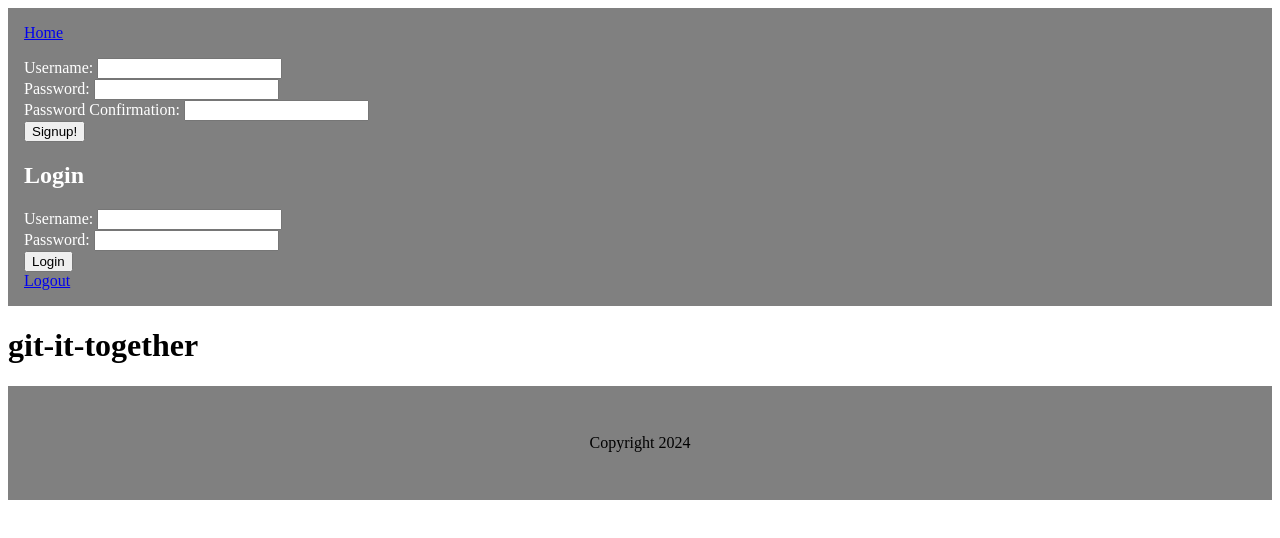
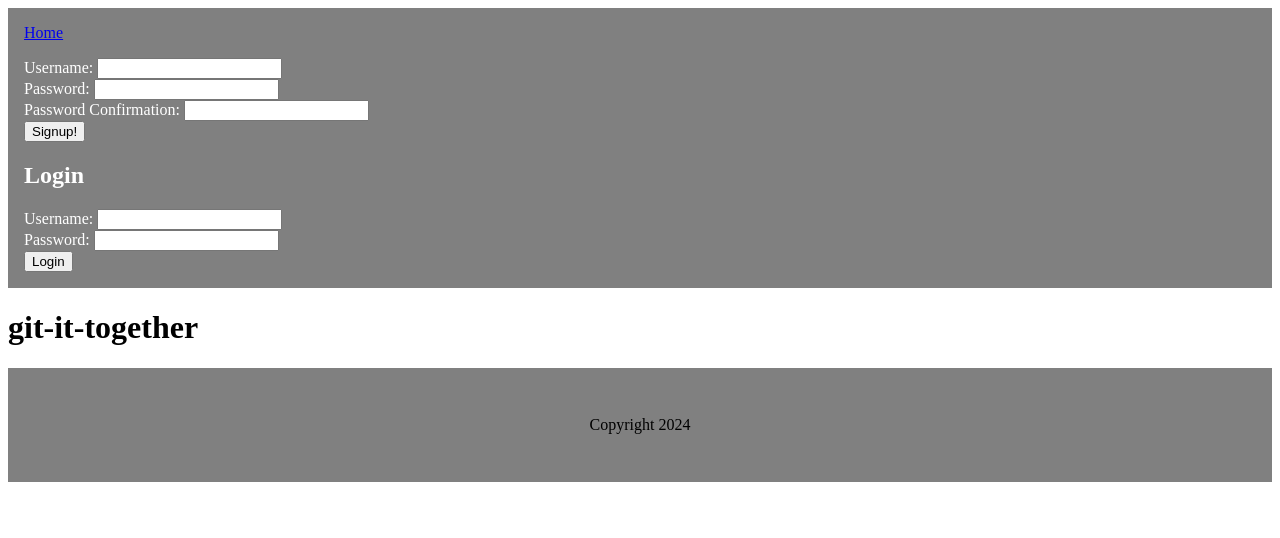
Before and after one commit to BuickSalesman/git-it-together, a React (Vite) app: page / in a window 1280 px wide. Shown: the top 538 px of the page. Built offline with nearby package versions, Linux system fonts and the light colour scheme.

Commit message:
refactored nav in header

```diff
--- a/src/Header.jsx
+++ b/src/Header.jsx
@@ -4,13 +4,21 @@ import { Login } from "./Login";
 import { LogoutLink } from "./LogoutLink";
 
 export function Header() {
+  const accessToken = localStorage.getItem("accessToken");
+
   return (
     <header>
       <nav>
         <Link to="/">Home </Link>
-        <Signup />
-        <Login />
-        <LogoutLink />
+
+        {accessToken ? (
+          <LogoutLink />
+        ) : (
+          <>
+            <Signup />
+            <Login />
+          </>
+        )}
       </nav>
     </header>
   );
```
